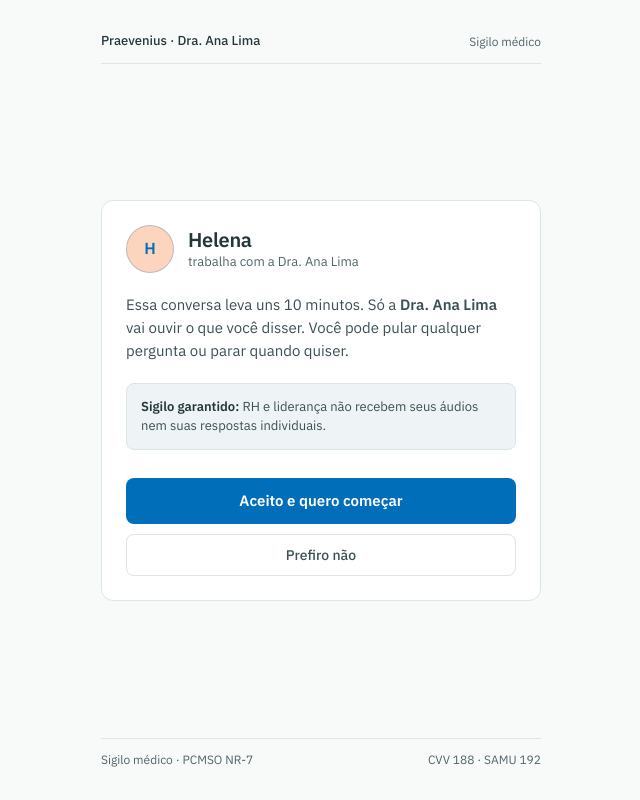
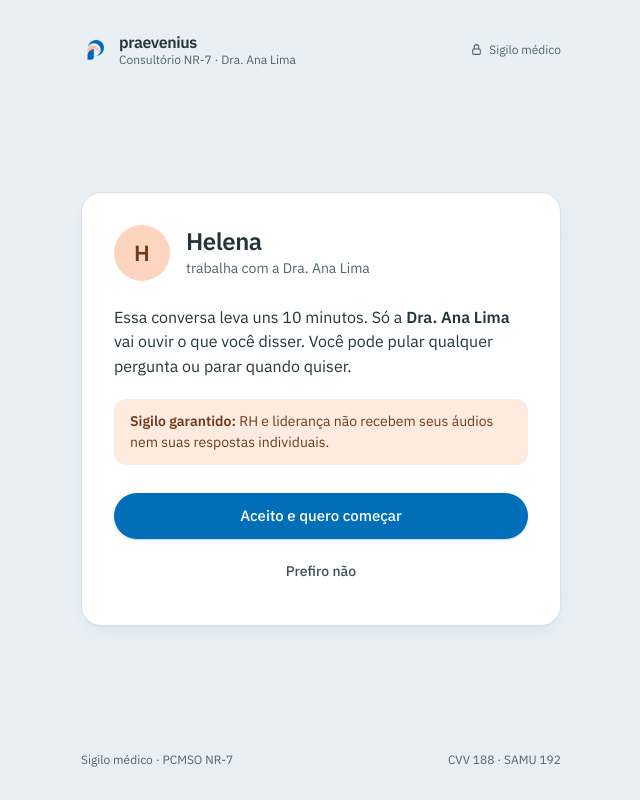
Before and after one commit to MarcoFilho1/converge-challenge, a Next.js app: page /entrevista/demo-mariana-nr7 in a window 1280 px wide. Shown: the whole page, without its empty margins (319-959 px from the left). Built offline with nearby package versions, Linux system fonts and the light colour scheme; no server answers; the database is empty.

Commit message:
style(ui): consentimento, encerramento e crise da entrevista no padrão Praevenius (marca, folha branca, botão em pílula, pêssego da Helena; números do CVV e SAMU numa linha)

```diff
--- a/src/components/voice-interview-room.tsx
+++ b/src/components/voice-interview-room.tsx
@@ -792,62 +792,70 @@ export function VoiceInterviewRoom({
           onSubmitText={handleSendTextTurn}
         />
       ) : (
-    <div className="min-h-dvh bg-[var(--bg)] text-[var(--ink)] flex flex-col justify-between px-4 py-5 sm:px-6 sm:py-8">
-
-      {/* Cabeçalho fino */}
-      <header className="w-full max-w-[440px] mx-auto flex items-center justify-between gap-3 pb-3 border-b border-[var(--line)]">
-        <span className="text-[13px] font-medium text-[var(--ink)] truncate">
-          Praevenius · {doctorRef}
-        </span>
-        <span className="tabular-nums text-[12px] text-[var(--muted)] shrink-0">
+    <div className="min-h-dvh bg-[var(--frame)] text-[var(--ink)] flex flex-col px-4 py-5 sm:px-8 sm:py-8">
+      {/* Marca, como no login e no painel */}
+      <header className="mx-auto flex w-full max-w-[480px] items-center justify-between gap-3">
+        <div className="flex items-center gap-2.5">
+          {/* eslint-disable-next-line @next/next/no-img-element */}
+          <img src="/brand/praevenius-mark.png" alt="" width={28} height={28} className="h-7 w-7" />
+          <div className="leading-tight">
+            <span className="block text-[16px] font-semibold tracking-tight text-[var(--ink)]">praevenius</span>
+            <span className="block text-[12px] text-[var(--muted)]">Consultório NR-7 · {doctorRef}</span>
+          </div>
+        </div>
+        <span className="flex items-center gap-1.5 text-[12px] text-[var(--muted)]">
+          <svg width="13" height="13" viewBox="0 0 24 24" fill="none" stroke="currentColor" strokeWidth="2" strokeLinecap="round" strokeLinejoin="round" aria-hidden="true">
+            <rect x="5" y="11" width="14" height="10" rx="2" />
+            <path d="M8 11V7a4 4 0 0 1 8 0v4" />
+          </svg>
           Sigilo médico
         </span>
       </header>
 
-      {/* Corpo central (uma coluna, mobile-first) */}
-      <main className="w-full max-w-[440px] mx-auto my-auto py-4 flex-1 flex flex-col justify-center">
+      <main className="mx-auto flex w-full max-w-[480px] flex-1 flex-col justify-center py-8">
         {/* ESTADO 1: CONSENTIMENTO */}
         {status === "consent" && (
           <section
             aria-labelledby="consent-heading"
-            className="bg-[var(--card)] border border-[var(--line)] rounded-[12px] p-5 sm:p-6 space-y-5"
+            className="enter rounded-[20px] border border-[var(--frame-line)] bg-[var(--card)] p-6 shadow-[var(--sheet-shadow)] sm:p-8"
           >
-            <div className="flex items-center gap-3.5">
-              <div className="w-12 h-12 rounded-full bg-[var(--accent-soft)] border border-[var(--brand)]/25 flex items-center justify-center text-[var(--brand)] font-semibold text-[16px] shrink-0">
-                H
+            <div className="flex items-center gap-4">
+              <div
+                className="flex h-14 w-14 shrink-0 items-center justify-center rounded-full bg-[var(--peach)] text-[22px] font-semibold text-[var(--peach-ink)]"
+                aria-hidden="true"
+              >
+                {initialView.interviewer.name.slice(0, 1)}
               </div>
               <div>
                 <h1
                   id="consent-heading"
-                  className="text-[20px] font-semibold tracking-[-0.015em] text-[var(--ink)] leading-snug"
+                  className="text-[24px] font-semibold leading-tight tracking-[-0.02em] text-[var(--ink)]"
                 >
                   {initialView.interviewer.name}
                 </h1>
-                <p className="text-[13px] text-[var(--muted)]">
+                <p className="mt-0.5 text-[14px] text-[var(--muted)]">
                   trabalha com a {doctorRef}
                 </p>
               </div>
             </div>
 
-            <p className="text-[15px] leading-[1.55] text-[var(--ink-2)]">
+            <p className="mt-6 text-[16px] leading-[1.55] text-[var(--ink)]">
               Essa conversa leva uns {initialView.estimatedMinutes} minutos. Só a{" "}
-              <strong>{doctorRef}</strong> vai ouvir o que você disser. Você pode
+              <strong className="font-semibold">{doctorRef}</strong> vai ouvir o que você disser. Você pode
               pular qualquer pergunta ou parar quando quiser.
             </p>
 
-            <div className="bg-[var(--surface-subtle)] border border-[var(--line)] rounded-[8px] p-3.5 text-[13px] text-[var(--ink-2)] space-y-1.5">
-              <p>
-                <strong className="text-[var(--ink)]">Sigilo garantido:</strong>{" "}
-                RH e liderança não recebem seus áudios nem suas respostas individuais.
-              </p>
-            </div>
+            <p className="mt-5 rounded-[12px] bg-[var(--peach-soft)] px-4 py-3 text-[14px] leading-[1.5] text-[var(--peach-ink)]">
+              <strong className="font-semibold">Sigilo garantido:</strong>{" "}
+              RH e liderança não recebem seus áudios nem suas respostas individuais.
+            </p>
 
-            <div className="space-y-2.5 pt-2">
+            <div className="mt-7 flex flex-col gap-2.5">
               <button
                 type="button"
                 onClick={() => handleStart(true)}
                 disabled={voiceState === "pensando"}
-                className="w-full py-3 px-4 rounded-[8px] bg-[var(--brand)] hover:bg-[var(--brand-hover)] text-white font-semibold text-[15px] transition-colors disabled:opacity-60"
+                className="h-[46px] w-full cursor-pointer rounded-full bg-[var(--primary)] px-4 text-[15px] font-medium text-[#FFFFFF] shadow-[0_1px_2px_rgba(0,80,140,0.25)] transition-colors hover:bg-[var(--primary-hover)] focus-visible:outline-none focus-visible:ring-[3px] focus-visible:ring-[var(--brand-soft)] disabled:cursor-default disabled:opacity-60"
               >
                 {voiceState === "pensando"
                   ? "Helena está pensando..."
@@ -857,7 +865,7 @@ export function VoiceInterviewRoom({
                 type="button"
                 onClick={() => handleStart(false)}
                 disabled={voiceState === "pensando"}
-                className="w-full py-2.5 px-4 rounded-[8px] border border-[var(--line)] bg-transparent hover:bg-[var(--surface-subtle)] text-[var(--ink-2)] font-medium text-[14px] transition-colors"
+                className="h-[44px] w-full cursor-pointer rounded-full px-4 text-[14px] font-medium text-[var(--ink-2)] transition-colors hover:bg-[var(--raised)] focus-visible:outline-none focus-visible:ring-[3px] focus-visible:ring-[var(--brand-soft)] disabled:opacity-60"
               >
                 Prefiro não
               </button>
@@ -870,34 +878,40 @@ export function VoiceInterviewRoom({
           <section
             role="alert"
             aria-labelledby="crisis-heading"
-            className="bg-[var(--card)] border-2 border-[var(--danger-fg)] rounded-[12px] p-5 sm:p-6 space-y-5"
+            className="enter rounded-[20px] border border-[var(--sev-urgency-border)] bg-[var(--card)] p-6 shadow-[var(--sheet-shadow)] sm:p-8"
           >
             <h1
               id="crisis-heading"
-              className="text-[20px] font-semibold tracking-[-0.015em] text-[var(--ink)] leading-snug"
+              className="text-[22px] font-semibold leading-snug tracking-[-0.015em] text-[var(--ink)]"
             >
               Obrigada por contar. Você não precisa passar por isso sozinho(a).
             </h1>
 
-            <p className="text-[15px] leading-[1.55] text-[var(--ink-2)]">
-              A <strong>{doctorRef}</strong> foi avisada agora.
+            <p className="mt-3 text-[16px] leading-[1.55] text-[var(--ink)]">
+              A <strong className="font-semibold">{doctorRef}</strong> foi avisada agora.
             </p>
 
-            <div className="space-y-2.5 pt-1">
+            <div className="mt-6 flex flex-col gap-2.5">
               <a
                 href={`tel:${crisisInfo.cvv}`}
-                className="flex items-center justify-between w-full py-3.5 px-4 rounded-[8px] bg-[var(--danger-fg)] hover:opacity-95 text-white font-semibold text-[15px] transition-opacity"
+                className="flex items-center justify-between gap-4 rounded-[14px] bg-[var(--alert)] px-5 py-4 text-[#FFFFFF] transition-colors hover:bg-[var(--alert-ink)] focus-visible:outline-none focus-visible:ring-[3px] focus-visible:ring-[var(--sev-urgency-border)]"
               >
-                <span>CVV 188 (Apoio emocional gratuito 24h)</span>
-                <span className="tabular-nums text-[16px]">CVV 188</span>
+                <span className="min-w-0">
+                  <span className="block text-[16px] font-semibold">Ligar para o CVV</span>
+                  <span className="block text-[13px] text-[#FBE3E1]">Apoio emocional, gratuito, 24 horas</span>
+                </span>
+                <span className="shrink-0 whitespace-nowrap text-[24px] font-semibold tabular-nums">{crisisInfo.cvv}</span>
               </a>
 
               <a
                 href={`tel:${crisisInfo.samu}`}
-                className="flex items-center justify-between w-full py-3 px-4 rounded-[8px] border border-[var(--danger-fg)] bg-[var(--danger-bg)] text-[var(--danger-fg)] font-semibold text-[15px]"
+                className="flex items-center justify-between gap-4 rounded-[14px] bg-[var(--sev-urgency-bg)] px-5 py-4 text-[var(--sev-urgency-ink)] transition-colors hover:brightness-[0.97] focus-visible:outline-none focus-visible:ring-[3px] focus-visible:ring-[var(--sev-urgency-border)]"
               >
-                <span>SAMU 192 (Emergência médica 24h)</span>
-                <span className="tabular-nums text-[16px]">SAMU 192</span>
+                <span className="min-w-0">
+                  <span className="block text-[16px] font-semibold">Ligar para o SAMU</span>
+                  <span className="block text-[13px]">Emergência médica, 24 horas</span>
+                </span>
+                <span className="shrink-0 whitespace-nowrap text-[24px] font-semibold tabular-nums">{crisisInfo.samu}</span>
               </a>
             </div>
           </section>
@@ -907,30 +921,36 @@ export function VoiceInterviewRoom({
         {(status === "done" || status === "stopped") && (
           <section
             aria-labelledby="done-heading"
-            className="bg-[var(--card)] border border-[var(--line)] rounded-[12px] p-5 sm:p-6 space-y-4"
+            className="enter rounded-[20px] border border-[var(--frame-line)] bg-[var(--card)] p-6 shadow-[var(--sheet-shadow)] sm:p-8"
           >
+            <div
+              className="flex h-14 w-14 items-center justify-center rounded-full bg-[var(--peach)] text-[22px] font-semibold text-[var(--peach-ink)]"
+              aria-hidden="true"
+            >
+              {initialView.interviewer.name.slice(0, 1)}
+            </div>
             <h1
               id="done-heading"
-              className="text-[20px] font-semibold tracking-[-0.015em] text-[var(--ink)] leading-snug"
+              className="mt-5 text-[24px] font-semibold leading-tight tracking-[-0.02em] text-[var(--ink)]"
             >
               Obrigada por conversar.
             </h1>
 
-            <p className="text-[15px] leading-[1.55] text-[var(--ink-2)]">
-              O que você contou vai só para a <strong>{doctorRef}</strong>. Nada
+            <p className="mt-3 text-[16px] leading-[1.55] text-[var(--ink)]">
+              O que você contou vai só para a <strong className="font-semibold">{doctorRef}</strong>. Nada
               vai para a empresa.
             </p>
 
-            <div className="bg-[var(--surface-subtle)] border border-[var(--line)] rounded-[8px] p-3.5 text-[13px] text-[var(--ink-2)]">
-              Se precisar conversar a qualquer hora, ligue{" "}
+            <p className="mt-5 rounded-[12px] bg-[var(--peach-soft)] px-4 py-3 text-[14px] leading-[1.5] text-[var(--peach-ink)]">
+              Se precisar conversar a qualquer hora, ligue para o{" "}
               <a
                 href="tel:188"
-                className="font-semibold text-[var(--alert-ink)] underline"
+                className="font-semibold text-[var(--alert-ink)] underline underline-offset-2"
               >
                 CVV 188
               </a>{" "}
               (gratuito, 24h).
-            </div>
+            </p>
 
             <button
               type="button"
@@ -939,7 +959,7 @@ export function VoiceInterviewRoom({
                   window.close();
                 }
               }}
-              className="w-full py-2.5 px-4 rounded-[8px] border border-[var(--line)] bg-[var(--surface-subtle)] hover:bg-[var(--bg)] text-[var(--ink)] font-medium text-[14px] transition-colors"
+              className="mt-7 h-[44px] w-full cursor-pointer rounded-full border border-[var(--control)] bg-[#FFFFFF] px-4 text-[14px] font-medium text-[var(--ink)] transition-colors hover:bg-[var(--raised)] focus-visible:outline-none focus-visible:ring-[3px] focus-visible:ring-[var(--brand-soft)]"
             >
               Fechar
             </button>
@@ -948,7 +968,7 @@ export function VoiceInterviewRoom({
       </main>
 
       {/* Rodapé de confidencialidade */}
-      <footer className="w-full max-w-[440px] mx-auto pt-3 border-t border-[var(--line)] flex items-center justify-between text-[12px] text-[var(--muted)]">
+      <footer className="mx-auto flex w-full max-w-[480px] items-center justify-between text-[12px] text-[var(--muted)]">
         <span>Sigilo médico · PCMSO NR-7</span>
         <span className="tabular-nums">CVV 188 · SAMU 192</span>
       </footer>
```
